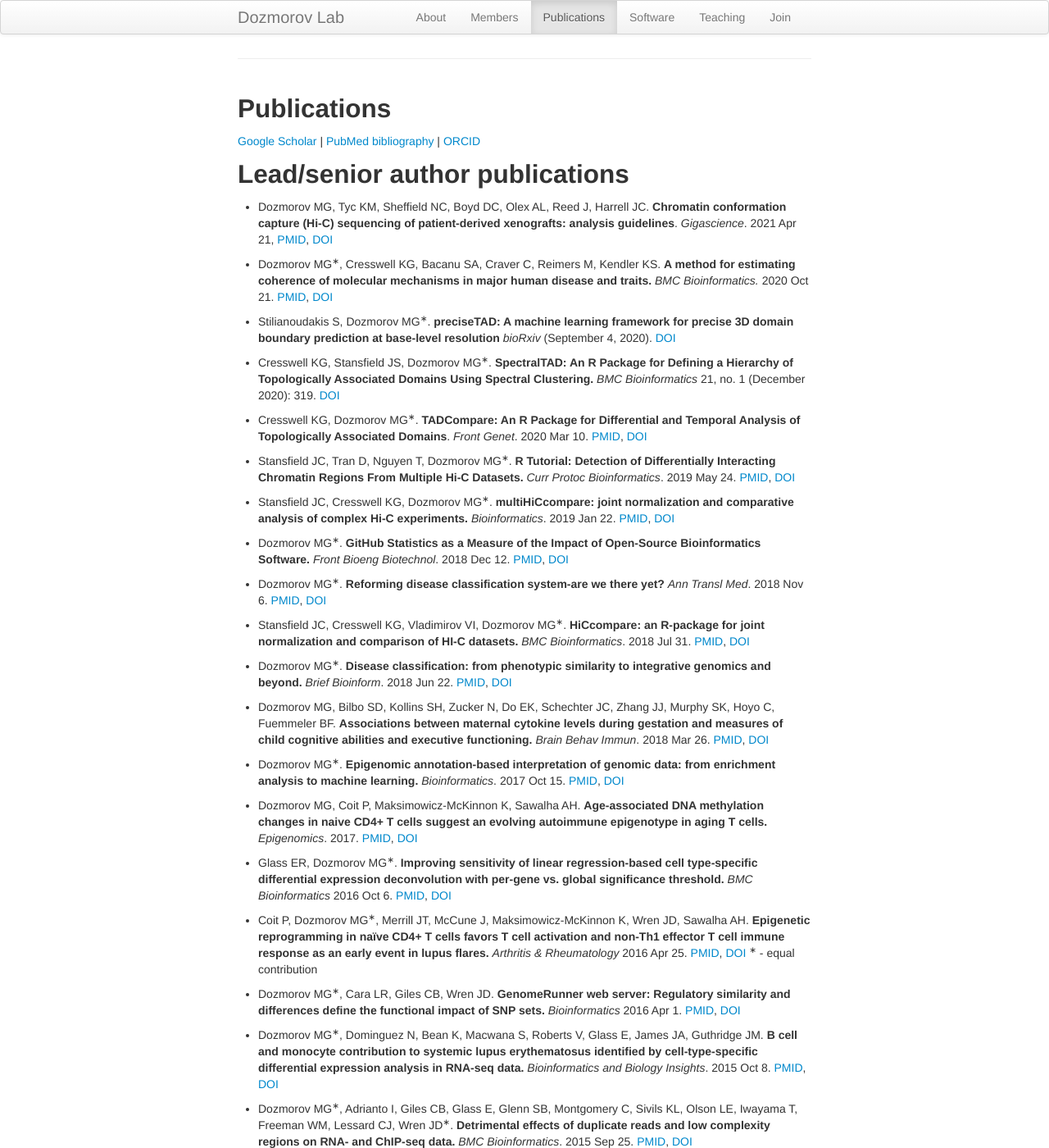
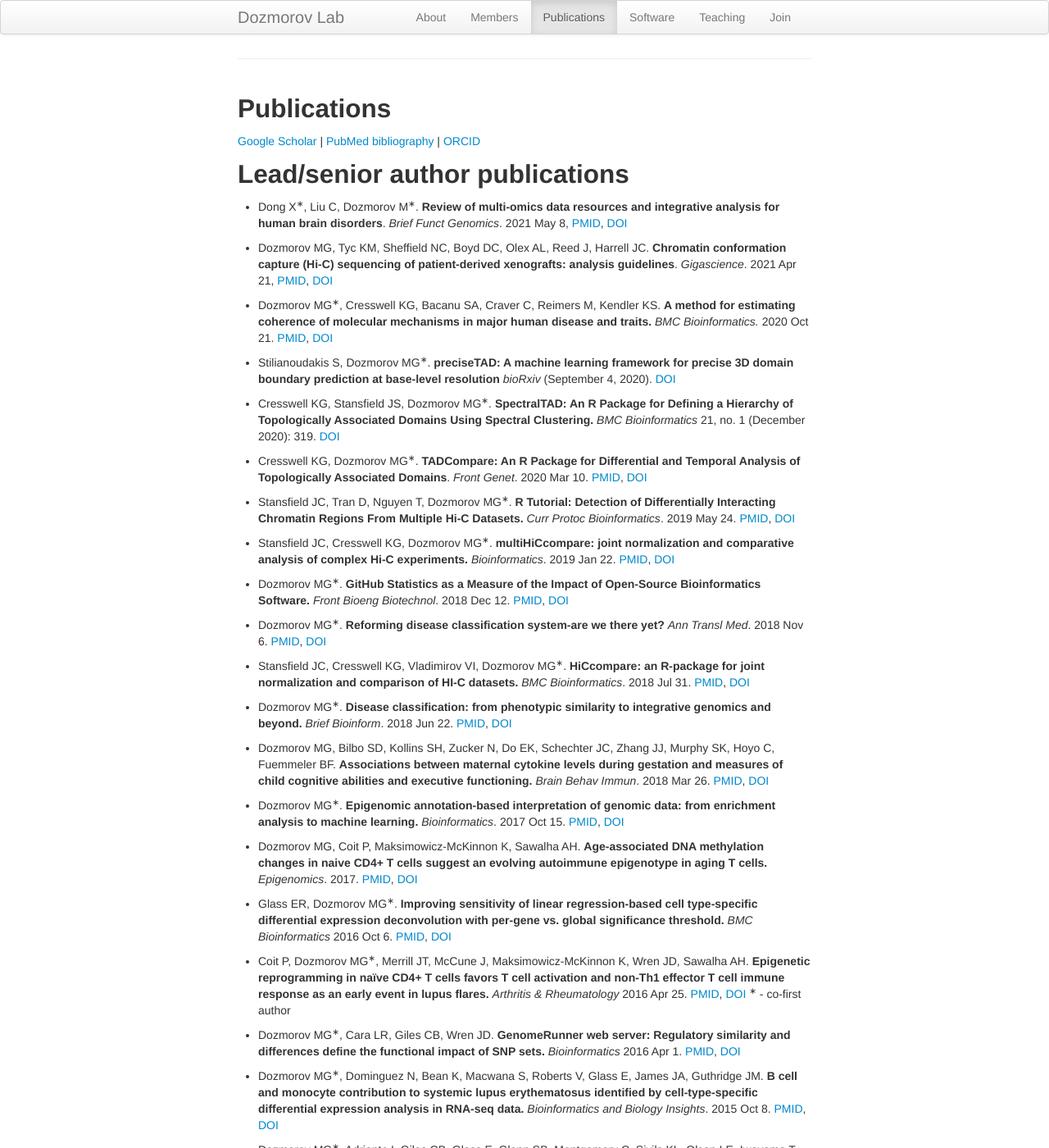
Before and after one commit to dozmorovlab/dozmorovlab.github.io, a Jekyll site: the page built from 02-pubs.md, in a window 1280 px wide and 1400 px high. Shown: the whole window at 82% size. Built offline with Jekyll 4.4.1, drawn with Linux system fonts in a browser that asks for light colours; comment, search, counter and statistics services are not loaded; some of the changed text lies outside the part shown.

Commit message:
Add latest publications

```diff
--- a/02-pubs.md
+++ b/02-pubs.md
@@ -15,6 +15,8 @@ permalink: "publications.html"
 [ORCID](https://orcid.org/0000-0002-0086-8358)
 
 ## Lead/senior author publications
+
+- Dong X<sup>&lowast;</sup>, Liu C, Dozmorov M<sup>&lowast;</sup>. **Review of multi-omics data resources and integrative analysis for human brain disorders**. _Brief Funct Genomics_. 2021 May 8, [PMID](https://www.ncbi.nlm.nih.gov/pubmed/33969380/), [DOI](https://doi.org/10.1093/bfgp/elab024) <span data-badge-type="4" data-doi="10.1093/bfgp/elab024" data-hide-no-mentions="true" class="altmetric-embed"> </span>
 
 - Dozmorov MG, Tyc KM, Sheffield NC, Boyd DC, Olex AL, Reed J, Harrell JC. **Chromatin conformation capture (Hi-C) sequencing of patient-derived xenografts: analysis guidelines**. _Gigascience_. 2021 Apr 21, [PMID](https://www.ncbi.nlm.nih.gov/pubmed/33880552/), [DOI](https://doi.org/10.1093/gigascience/giab022) <span data-badge-type="4" data-doi="10.1093/gigascience/giab022" data-hide-no-mentions="true" class="altmetric-embed"> </span>
 
@@ -46,7 +48,7 @@ permalink: "publications.html"
 
 - Glass ER, Dozmorov MG<sup>&lowast;</sup>. **Improving sensitivity of linear regression-based cell type-specific differential expression deconvolution with per-gene vs. global significance threshold.** _BMC Bioinformatics_ 2016 Oct 6. [PMID](http://www.ncbi.nlm.nih.gov/pubmed/27766949), [DOI](https://doi.org/10.1186/s12859-016-1226-z) <span data-badge-type="4" data-doi="10.1186/s12859-016-1226-z" data-hide-no-mentions="true" class="altmetric-embed"> </span>
 
-- Coit P, Dozmorov MG<sup>&lowast;</sup>, Merrill JT, McCune J, Maksimowicz-McKinnon K, Wren JD, Sawalha AH. **Epigenetic reprogramming in naïve CD4+ T cells favors T cell activation and non-Th1 effector T cell immune response as an early event in lupus flares.** _Arthritis & Rheumatology_ 2016 Apr 25. [PMID](http://www.ncbi.nlm.nih.gov/pubmed/27111767), [DOI](https://doi.org/10.1002/art.39720) <span data-badge-type="4" data-doi="10.1002/art.39720" data-hide-no-mentions="true" class="altmetric-embed"> </span> <sup>&lowast;</sup> - equal contribution
+- Coit P, Dozmorov MG<sup>&lowast;</sup>, Merrill JT, McCune J, Maksimowicz-McKinnon K, Wren JD, Sawalha AH. **Epigenetic reprogramming in naïve CD4+ T cells favors T cell activation and non-Th1 effector T cell immune response as an early event in lupus flares.** _Arthritis & Rheumatology_ 2016 Apr 25. [PMID](http://www.ncbi.nlm.nih.gov/pubmed/27111767), [DOI](https://doi.org/10.1002/art.39720) <span data-badge-type="4" data-doi="10.1002/art.39720" data-hide-no-mentions="true" class="altmetric-embed"> </span> <sup>&lowast;</sup> - co-first author
 
 - Dozmorov MG<sup>&lowast;</sup>, Cara LR, Giles CB, Wren JD. **GenomeRunner web server: Regulatory similarity and differences define the functional impact of SNP sets.** _Bioinformatics_ 2016 Apr 1. [PMID](http://www.ncbi.nlm.nih.gov/pubmed/27153607), [DOI](https://doi.org/10.1093/bioinformatics/btw169) <span data-badge-type="4" data-doi="10.1093/bioinformatics/btw169" data-hide-no-mentions="true" class="altmetric-embed"> </span>
 
@@ -64,7 +66,7 @@ permalink: "publications.html"
 
 - Dozmorov MG<sup>&lowast;</sup>, Cara LR, Giles CB, Wren JD. **GenomeRunner: automating genome exploration.** _Bioinformatics_. 2012 Feb 1. [PMID](http://www.ncbi.nlm.nih.gov/pubmed/22155868), [DOI](https://doi.org/10.1093/bioinformatics/btr666) <span data-badge-type="4" data-doi="10.1093/bioinformatics/btr666" data-hide-no-mentions="true" class="altmetric-embed"> </span>
 
-- Delgado-Vega AM, Dozmorov MG<sup>&lowast;</sup>, Quirós MB, Wu YY, Martínez-García B, Kozyrev SV,Frostegård J, Truedsson L, de Ramón E, González-Escribano MF, Ortego-Centeno N,Pons-Estel BA, D'Alfonso S, Sebastiani GD, Witte T, Lauwerys BR, Endreffy E,Kovács L, Vasconcelos C, da Silva BM, Wren JD, Martin J, Castillejo-López C, Alarcón-Riquelme ME. **Fine mapping and conditional analysis identify a new mutation in the autoimmunity susceptibility gene BLK that leads to reduced half-life of the BLK protein.** _Ann Rheum Dis_. 2012 jul 7. [PMID](http://www.ncbi.nlm.nih.gov/pubmed/22696686), [DOI](https://doi.org/10.1136/annrheumdis-2011-200987) <span data-badge-type="4" data-doi="10.1136/annrheumdis-2011-200987" data-hide-no-mentions="true" class="altmetric-embed"> </span> <sup>&lowast;</sup> - equal contribution
+- Delgado-Vega AM, Dozmorov MG<sup>&lowast;</sup>, Quirós MB, Wu YY, Martínez-García B, Kozyrev SV,Frostegård J, Truedsson L, de Ramón E, González-Escribano MF, Ortego-Centeno N,Pons-Estel BA, D'Alfonso S, Sebastiani GD, Witte T, Lauwerys BR, Endreffy E,Kovács L, Vasconcelos C, da Silva BM, Wren JD, Martin J, Castillejo-López C, Alarcón-Riquelme ME. **Fine mapping and conditional analysis identify a new mutation in the autoimmunity susceptibility gene BLK that leads to reduced half-life of the BLK protein.** _Ann Rheum Dis_. 2012 jul 7. [PMID](http://www.ncbi.nlm.nih.gov/pubmed/22696686), [DOI](https://doi.org/10.1136/annrheumdis-2011-200987) <span data-badge-type="4" data-doi="10.1136/annrheumdis-2011-200987" data-hide-no-mentions="true" class="altmetric-embed"> </span> <sup>&lowast;</sup> - co-first author
 
 - Dozmorov MG, Wren JD. **High-throughput processing and normalization of one-color microarrays for transcriptional meta-analyses.** _BMC Bioinformatics_. 2011 Oct 18. [PMID](http://www.ncbi.nlm.nih.gov/pubmed/22166002), [DOI](https://doi.org/10.1186/1471-2105-12-S10-S2) <span data-badge-type="4" data-doi="10.1186/1471-2105-12-S10-S2" data-hide-no-mentions="true" class="altmetric-embed"> </span>
 
```
